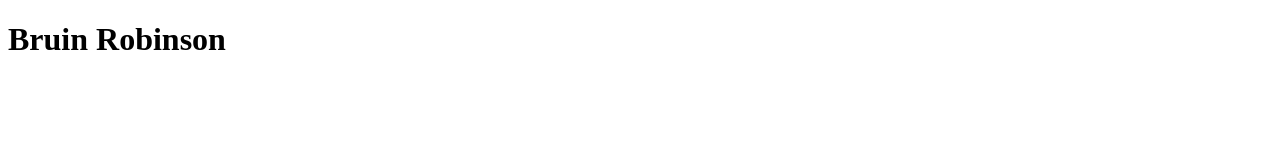
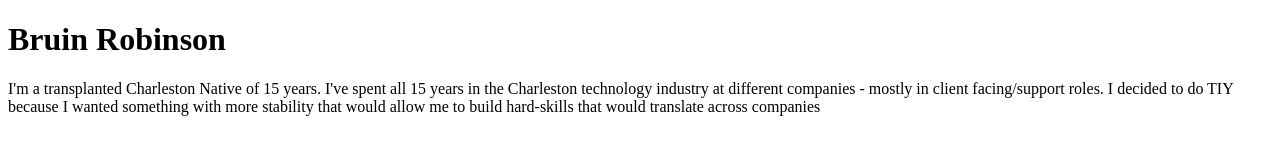
Before and after one commit to Bruin324/Git-skills, a plain HTML site: page index.html in a window 1280 px wide. Drawn offline with Linux system fonts and the light colour scheme.

Commit message:
added bio

```diff
--- a/index.html
+++ b/index.html
@@ -6,5 +6,6 @@
   </head>
   <body>
     <h1>Bruin Robinson</h1>
+    <p>I'm a transplanted Charleston Native of 15 years. I've spent all 15 years in the Charleston technology industry at different companies - mostly in client facing/support roles. I decided to do TIY because I wanted something with more stability that would allow me to build hard-skills that would translate across companies</p>
   </body>
 </html>
```
